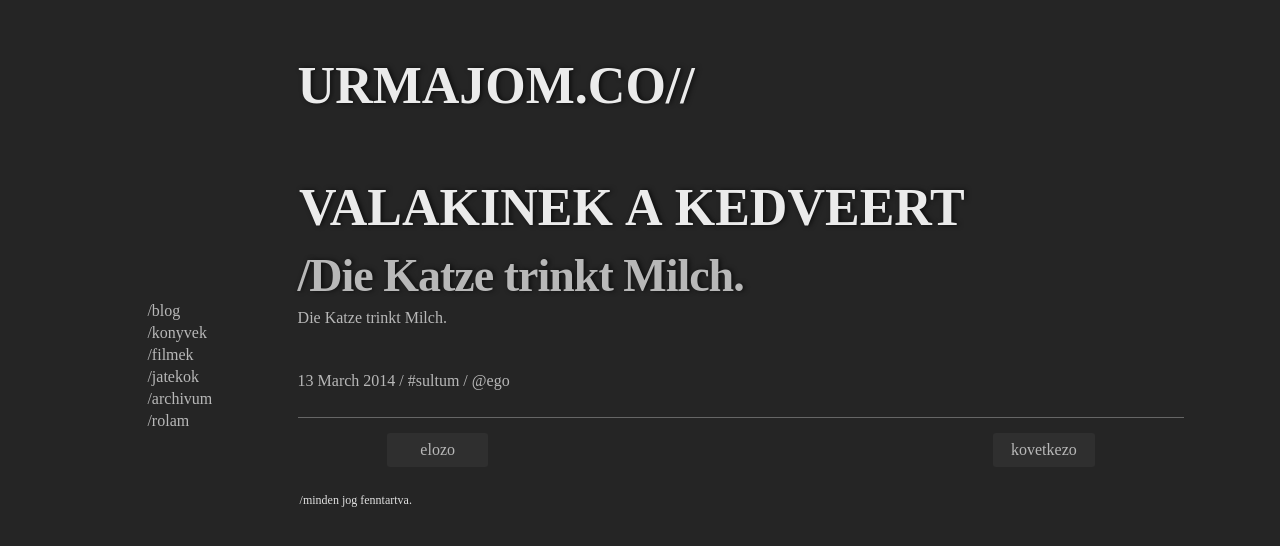
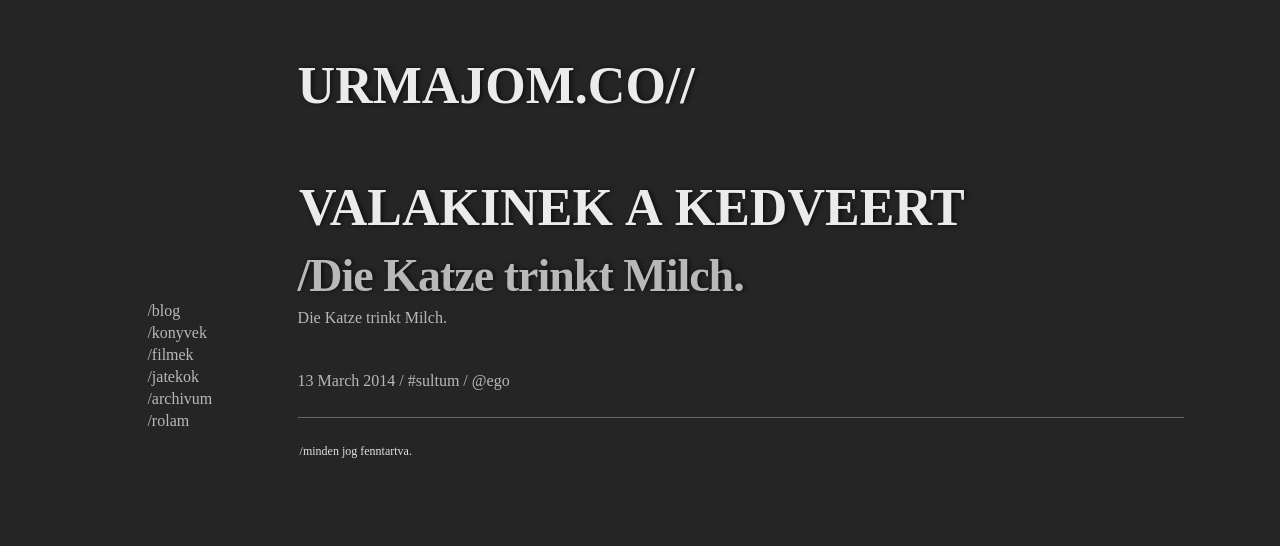
Before and after one commit to 4p3/4p3.github.io, a Jekyll site: the page built from _posts/2014-03-13-katze.markdown, in a window 1280 px wide. Shown: the top 546 px of the page. Built offline with Jekyll 4.4.1, drawn with Linux system fonts in a browser that asks for light colours; Markdown is read by kramdown in place of the engine named in the settings.

Commit message:
removed nav buttons from post

```diff
--- a/_layouts/post.html
+++ b/_layouts/post.html
@@ -34,8 +34,6 @@
     </div>
   </div>
   <div class="footer-container clearfix">
-    <button onClick="window.location='index.hu';" class="nav nav-back">elozo</button>
-    <button onClick="window.location='kuruc.info';" class="nav nav-forward">kovetkezo</button>
     <p class="copyright-notice"><a href="/jog.html">/minden jog fenntartva.</a></p>
   </div>
 </body>
```
